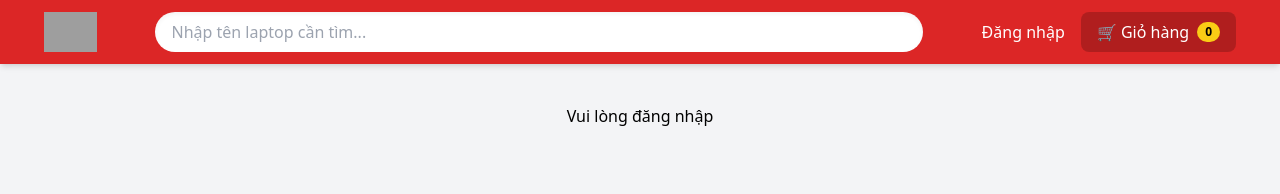
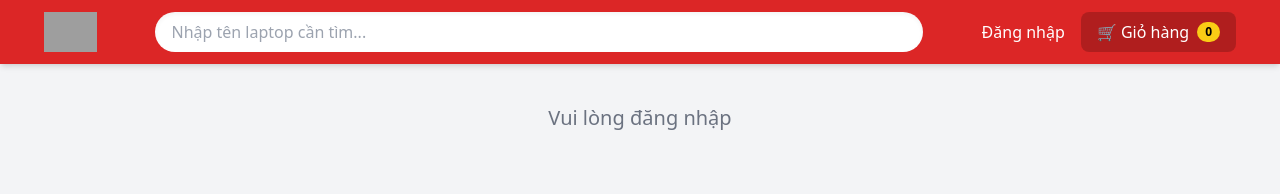
Before and after one commit to Hiuditlep/Project_Laptop_Store, a React (Vite) app in the folder frontend/: page /profile in a window 1280 px wide. Shown: the top 194 px of the page. Built offline with nearby package versions, Linux system fonts and the light colour scheme; grey boxes are pictures that could not be loaded.

Commit message:
Refactor Profile.jsx, toi uu form cap nhat thong tin nguoi dung

```diff
--- a/frontend/src/pages/Profile.jsx
+++ b/frontend/src/pages/Profile.jsx
@@ -1,17 +1,33 @@
-import { useState, useEffect } from "react";
+import { useState } from "react";
 
 export default function Profile({ user, setUser }) {
-  // Khởi tạo state cho các ô nhập liệu, lấy dữ liệu cũ nếu có
+  // ==========================================
+  // 1. KHỞI TẠO STATE (TRẠNG THÁI FORM)
+  // ==========================================
+  // Lấy dữ liệu cũ từ object user (nếu có) để điền sẵn vào form,
+  // dùng tên Nguyễn Minh Hiếu làm mặc định nếu chưa có tên
   const [fullName, setFullName] = useState(
     user?.fullName || "Nguyễn Minh Hiếu",
   );
   const [email, setEmail] = useState(user?.email || "");
   const [phone, setPhone] = useState(user?.phone || "");
 
-  if (!user) return <div className="text-center mt-10">Vui lòng đăng nhập</div>;
+  // ==========================================
+  // 2. BẢO VỆ ROUTE (CHƯA ĐĂNG NHẬP)
+  // ==========================================
+  if (!user) {
+    return (
+      <div className="text-center mt-10 text-gray-500 text-xl">
+        Vui lòng đăng nhập
+      </div>
+    );
+  }
 
-  // Hàm xử lý khi bấm nút Lưu
+  // ==========================================
+  // 3. HÀM XỬ LÝ LƯU THÔNG TIN
+  // ==========================================
   const handleSave = async () => {
+    // Gọi API cập nhật thông tin (Method PUT)
     const res = await fetch(`http://localhost:5000/api/users/${user.id}`, {
       method: "PUT",
       headers: { "Content-Type": "application/json" },
@@ -19,16 +35,21 @@ export default function Profile({ user, setUser }) {
     });
 
     const data = await res.json();
+
     if (data.success) {
       alert("Cập nhật hồ sơ thành công!");
-      // Cập nhật lại state toàn cục và Local Storage để web nhớ thông tin mới
+      // Cập nhật lại state toàn cục để web hiển thị thông tin mới ngay lập tức
       setUser(data.user);
+      // Lưu đè thông tin mới vào Local Storage để không bị mất khi F5
       localStorage.setItem("user", JSON.stringify(data.user));
     } else {
       alert("Cập nhật thất bại!");
     }
   };
 
+  // ==========================================
+  // 4. HIỂN THỊ GIAO DIỆN (RENDER)
+  // ==========================================
   return (
     <div className="bg-white p-6 rounded-lg shadow-sm max-w-4xl mx-auto mt-6">
       <div className="border-b pb-4 mb-6">
@@ -39,6 +60,7 @@ export default function Profile({ user, setUser }) {
       </div>
 
       <div className="flex flex-col md:flex-row gap-8">
+        {/* CỘT TRÁI: FORM ĐIỀN THÔNG TIN */}
         <div className="flex-1 space-y-6">
           <div className="flex items-center">
             <label className="w-32 text-gray-500 text-sm text-right pr-4">
@@ -88,22 +110,23 @@ export default function Profile({ user, setUser }) {
           <div className="pl-32 pt-4">
             <button
               onClick={handleSave}
-              className="bg-red-500 text-white px-8 py-2 rounded hover:bg-red-600 transition"
+              className="bg-red-500 text-white px-8 py-2 rounded hover:bg-red-600 transition font-medium"
             >
               Lưu
             </button>
           </div>
         </div>
 
+        {/* CỘT PHẢI: QUẢN LÝ ẢNH ĐẠI DIỆN */}
         <div className="w-full md:w-64 md:border-l flex flex-col items-center justify-start pt-4">
           <div className="w-24 h-24 bg-gray-100 rounded-full mb-4 flex items-center justify-center border text-gray-400 text-3xl">
             👤
           </div>
-          <button className="border border-gray-300 px-4 py-1.5 bg-white shadow-sm rounded text-sm hover:bg-gray-50">
+          <button className="border border-gray-300 px-4 py-1.5 bg-white shadow-sm rounded text-sm hover:bg-gray-50 font-medium">
             Chọn Ảnh
           </button>
           <p className="text-xs text-gray-400 mt-4 text-center">
-            Dụng lượng file tối đa 1 MB
+            Dung lượng file tối đa 1 MB
             <br />
             Định dạng: .JPEG, .PNG
           </p>
```
